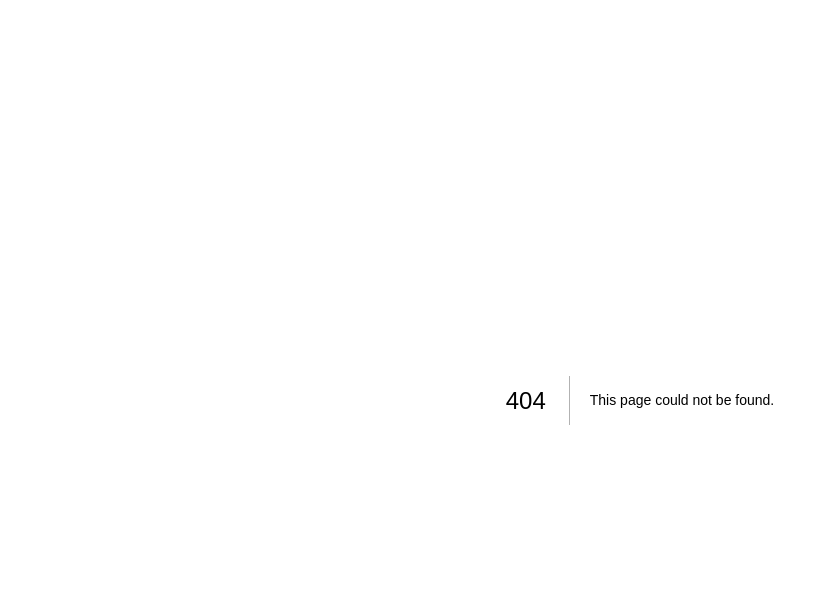
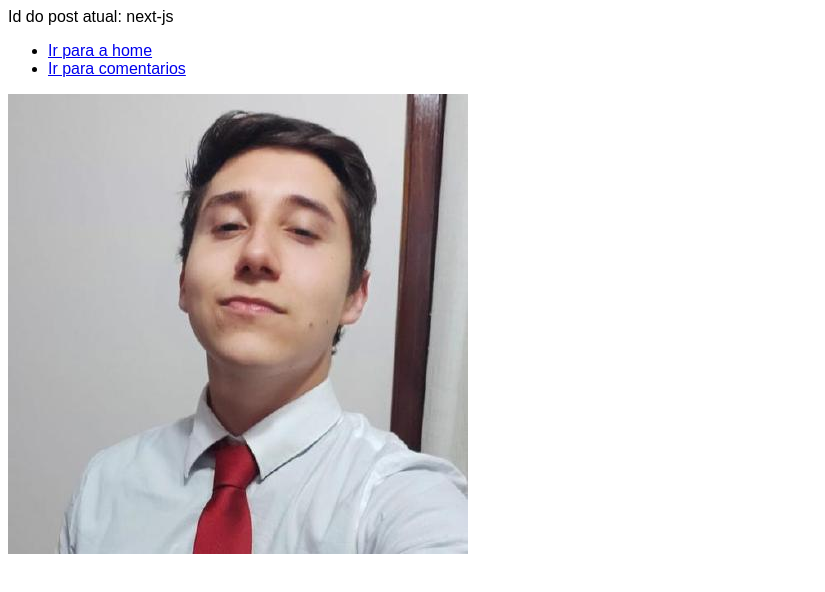
Before and after one commit to LucasRohr/next-js-projects, a Next.js app in the folder next-features/: page /posts/next-js in a window 1280 px wide. Before the commit this address had no page. Shown: the top 592 px of the page, without its empty margins (0-825 px from the left). Built offline with nearby package versions, Linux system fonts and the light colour scheme.

Commit message:
feat: :sparkles: add base link navigation example

```diff
--- /dev/null
+++ b/next-features/pages/posts/[id]/index.tsx
@@ -0,0 +1,21 @@
+import Link from "next/link";
+import { useRouter } from "next/router";
+
+export default function PostPage() {
+  const router = useRouter();
+
+  return (
+    <>
+      Id do post atual: {router.query.id}
+      <ul>
+        <li>
+          <Link href="/">Ir para a home</Link>
+        </li>
+        <li>
+          <Link href={`${router.query.id}/comments`}>Ir para comentarios</Link>
+        </li>
+      </ul>
+      <img src="/images/avatar-github.jpeg" alt="avatar" />
+    </>
+  );
+}
```
Also changed, not shown: next-features/pages/index.tsx (+12 -1 lines), next-features/pages/posts/[id]/comments.tsx (added, +25 -0 lines), next-features/pages/posts/index.tsx (added, +17 -0 lines), next-features/public/images/avatar-github.jpeg (added).
